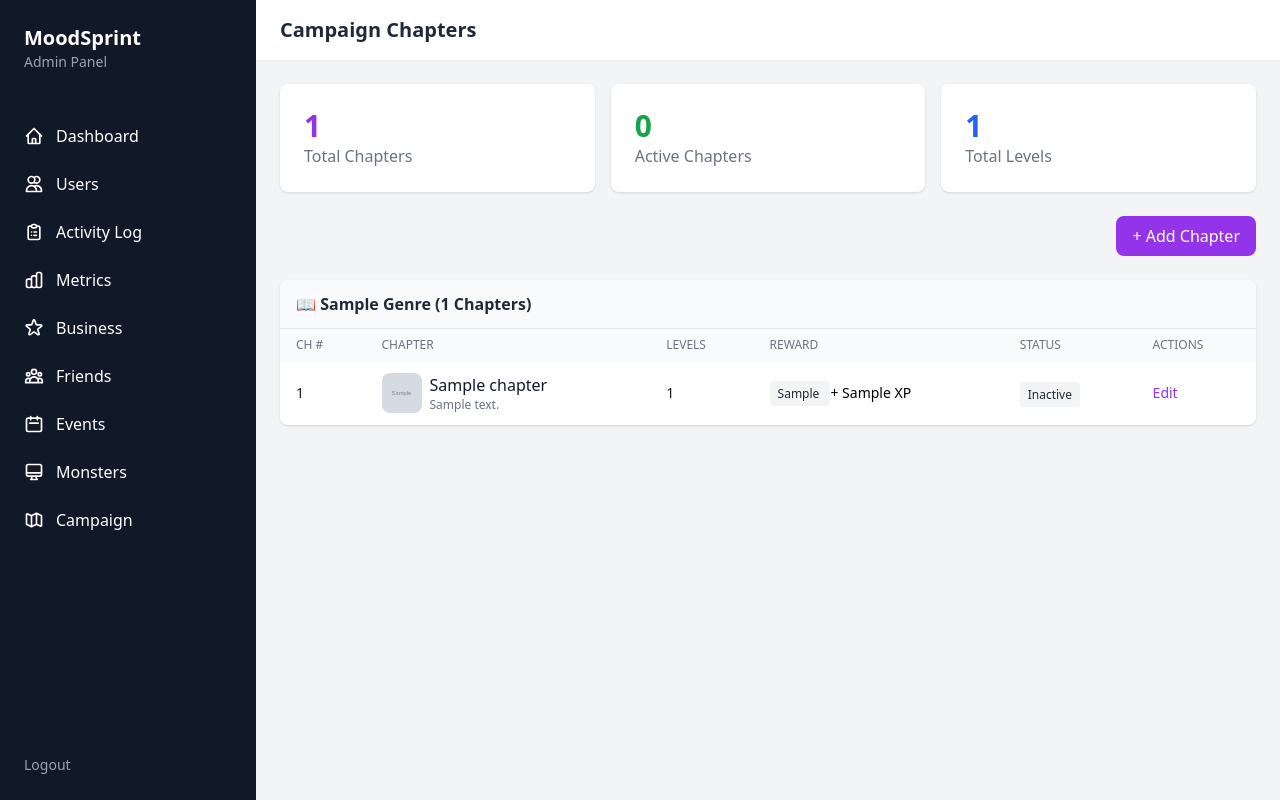
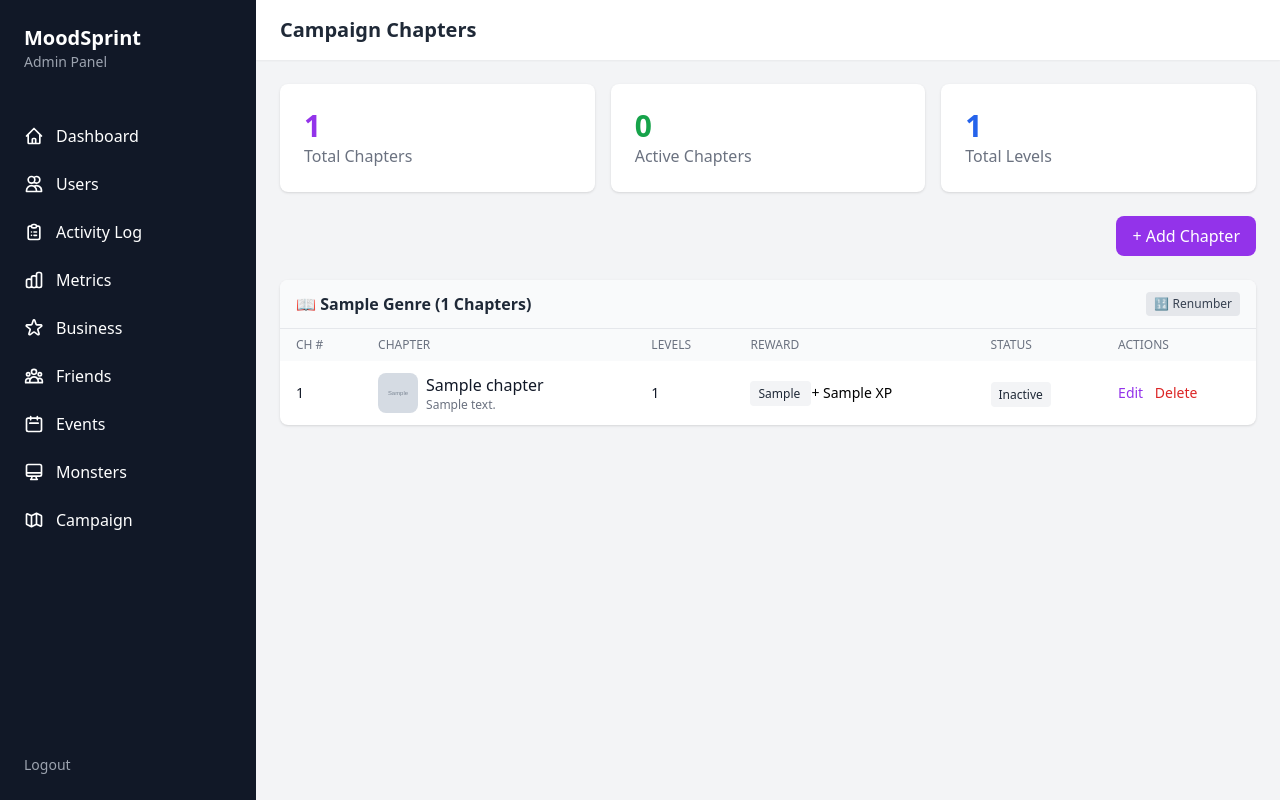
Before and after one commit to YourStyle/moodsprint, a Flask app: template admin/templates/campaign.html in a window 1280 px wide. Run offline with Flask 3, Linux system fonts and the light colour scheme; the template is opened without the code that fills it: most values are stand-ins (such as "Sample title", 1, 10 or a date in 2020); grey boxes marked "Sample" are stand-in pictures; some libraries are stand-ins or nearby versions.

Commit message:
feat: add UI for chapter deletion and renumbering
- Add "Delete" button for each chapter with confirmation
- Add "Renumber" button per genre to fix numbering gaps

🤖 Generated with [Claude Code](https://claude.com/claude-code)

Co-Authored-By: Claude Opus 4.5 <noreply@anthropic.com>

```diff
--- a/admin/templates/campaign.html
+++ b/admin/templates/campaign.html
@@ -46,6 +46,11 @@
                 {% else %}📖{% endif %}
                 {{ genre }} ({{ genre_chapters|length }} chapters)
             </h3>
+            <button onclick="renumberChapters('{{ genre }}')"
+                    class="text-xs px-2 py-1 bg-gray-200 text-gray-700 rounded hover:bg-gray-300"
+                    title="Fix chapter numbering to 1, 2, 3...">
+                🔢 Renumber
+            </button>
         </div>
         <table class="w-full">
             <thead class="bg-gray-50">
@@ -93,9 +98,11 @@
                         <span class="px-2 py-1 bg-gray-100 text-gray-800 rounded text-xs">Inactive</span>
                         {% endif %}
                     </td>
-                    <td class="px-4 py-3 text-sm">
+                    <td class="px-4 py-3 text-sm space-x-2">
                         <a href="{{ url_for('chapter_detail', chapter_id=chapter.id) }}"
                            class="text-purple-600 hover:text-purple-800">Edit</a>
+                        <button onclick="deleteChapter({{ chapter.id }}, '{{ chapter.name }}')"
+                                class="text-red-600 hover:text-red-800">Delete</button>
                     </td>
                 </tr>
                 {% endfor %}
@@ -224,5 +231,45 @@ async function createChapter() {
 document.getElementById('addChapterModal').addEventListener('click', function(e) {
     if (e.target === this) hideAddChapterModal();
 });
+
+async function deleteChapter(chapterId, chapterName) {
+    if (!confirm(`Delete chapter "${chapterName}"?\n\nThis will also delete all levels in this chapter.`)) {
+        return;
+    }
+
+    try {
+        const response = await fetch(`/campaign/chapters/${chapterId}/delete`, {
+            method: 'POST'
+        });
+        const result = await response.json();
+        if (result.success) {
+            window.location.reload();
+        } else {
+            alert('Error: ' + result.error);
+        }
+    } catch (e) {
+        alert('Error: ' + e.message);
+    }
+}
+
+async function renumberChapters(genre) {
+    if (!confirm(`Renumber all chapters in "${genre}" to be sequential (1, 2, 3...)?`)) {
+        return;
+    }
+
+    try {
+        const response = await fetch(`/campaign/chapters/renumber/${genre}`, {
+            method: 'POST'
+        });
+        const result = await response.json();
+        if (result.success) {
+            window.location.reload();
+        } else {
+            alert('Error: ' + result.error);
+        }
+    } catch (e) {
+        alert('Error: ' + e.message);
+    }
+}
 </script>
 {% endblock %}
```
